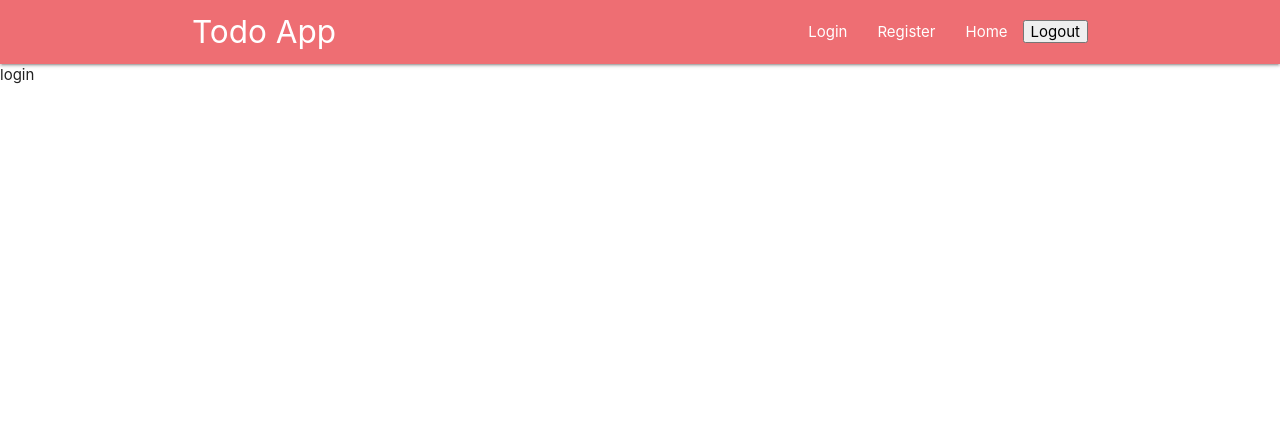
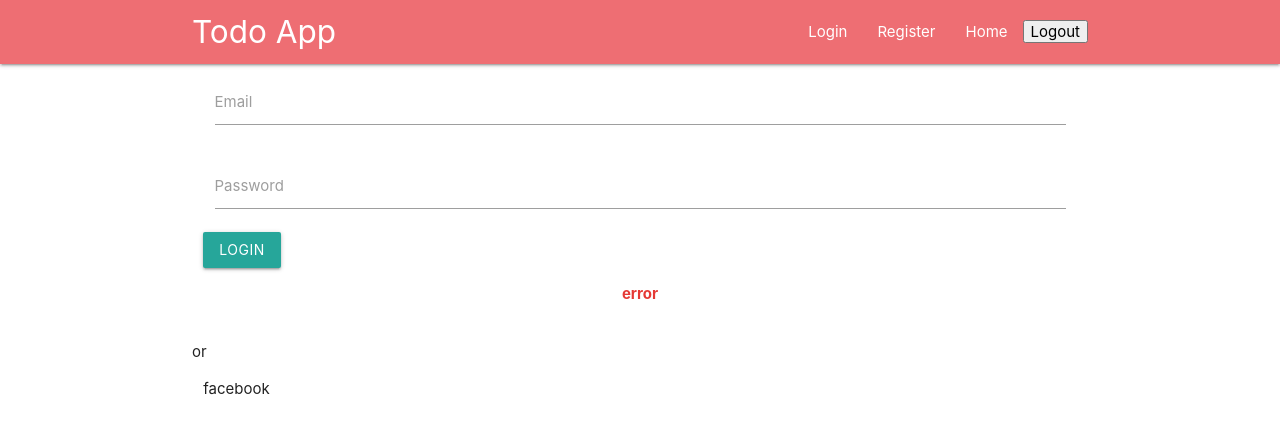
Before and after one commit to mrkaza/todo-react-ts, a React (Create React App) app: page /login in a window 1280 px wide. Shown: the top 432 px of the page. Built offline with nearby package versions, Linux system fonts and the light colour scheme.

Commit message:
login page, route guarding

```diff
--- a/src/App.tsx
+++ b/src/App.tsx
@@ -1,5 +1,5 @@
 import React from 'react';
-import {Route, BrowserRouter, Switch} from 'react-router-dom';
+import {Route, BrowserRouter, Switch, Redirect} from 'react-router-dom';
 import Home from './pages/Home';
 import Login from './pages/Login';
 import Register from './pages/Register';
@@ -7,17 +7,29 @@ import TodoDetails from './pages/TodoDetails';
 import Error from './pages/Error'
 import Navbar from './modules/navbar/index'
 
+import {useSelector} from 'react-redux';
+import {RootStore} from './consts/rootReducer';
+
 function App() {
+  const user = useSelector((state:RootStore) =>state.auth.user)
 
   return (
     <BrowserRouter>
     <div className="App">
       <Navbar />
       <Switch>
-        <Route exact path="/" component={Home} />
-        <Route path="/login" component={Login} />
-        <Route path="/register" component={Register} />
-        <Route path="/todo/:id" component={TodoDetails} />
+        <Route exact path="/">
+          {!user ? <Redirect to="/login" /> : <Home />}
+        </Route>
+        <Route path="/login">
+          {user ? <Redirect to="/" /> : <Login />}
+        </Route>
+        <Route path="/register" >
+          {user ? <Redirect to="/" /> : <Register />}
+        </Route>
+        <Route path="/todo/:id">
+          {!user ? <Redirect to="/login" /> : <TodoDetails />}
+        </Route>
         <Route component={Error} />
       </Switch>
     </div>
--- a/src/consts/rootReducer.tsx
+++ b/src/consts/rootReducer.tsx
@@ -5,4 +5,6 @@ const rootReducer = combineReducers({
     auth:authReducer,
 })
 
+export type RootStore = ReturnType<typeof rootReducer>
+
 export default rootReducer;
--- a/src/index.css
+++ b/src/index.css
@@ -11,3 +11,60 @@ code {
   font-family: source-code-pro, Menlo, Monaco, Consolas, 'Courier New',
     monospace;
 }
+
+.completed {
+  text-decoration: line-through;
+  opacity:0.7
+}
+
+.todo-item {
+  box-shadow: 3px 3px 10px rgba(0,0,0,0.6);
+
+}
+.todo-item a {
+  color:white;
+}
+.title {
+  margin:0;
+  font-size:18px;
+  font-weight: bold;
+  padding:15px;
+}
+.desc {
+  padding:0px 15px;
+}
+.created {
+  font-size:13px;
+
+}
+.edit {
+  padding:0 15px 10px 15px;
+  display:flex;
+  justify-content: space-between;
+  align-items: center;
+}
+.actions {
+  display:flex;
+  justify-content: space-between;
+  align-items: center;
+}
+.action-btn {
+  padding-right: 15px;
+}
+.action-btn button {
+  margin:0 3px
+}
+
+.error-message {
+  text-align: center;
+  font-weight: bold;
+}
+
+select {
+  display: block
+}
+
+.search {
+  display:flex;
+  align-items: center;
+}
--- /dev/null
+++ b/src/modules/auth/components/SignIn.tsx
@@ -0,0 +1,42 @@
+import React, {useState} from 'react';
+import {useDispatch} from 'react-redux';
+import {login} from '../index';
+
+export const SignIn = () => {
+    const [email, setEmail] = useState('');
+    const [password, setPassword] = useState('')
+    const dispatch = useDispatch();
+
+    const handleSubmit = (e:React.SyntheticEvent) => {
+        e.preventDefault();
+        dispatch(login(email, password));
+        setEmail('');
+        setPassword('');
+    }
+
+    return (
+        <div className="container">
+            <div className="row">
+                <form className="col s12" onSubmit={handleSubmit}>
+                    <div className="input-field col s12">
+                        <input value={email} id="email" type="email" onChange={(e) => setEmail(e.target.value)} />
+                        <label htmlFor="email">Email</label>
+                    </div>
+                    <div className="input-field col s12">
+                        <input value={password} id="password" type="password" onChange={(e) => setPassword(e.target.value)} />
+                        <label htmlFor="password">Password</label>
+                    </div>
+                    <button className="btn waves-effect waves-light" type="submit" name="action">Login
+                    </button>
+                </form>
+                <p className=" col s12 red-text text-darken-1 error-message">error</p>
+            </div>
+            <p>or</p>
+            <div className="row">
+                <div className="col s12 facebook">
+                    facebook
+                </div>
+            </div>
+        </div>
+    )
+}
--- a/src/modules/auth/index.tsx
+++ b/src/modules/auth/index.tsx
@@ -2,3 +2,4 @@ export * from './redux/reducers/authReducer';
 export * from './redux/actions/authAction';
 export * from './components/SignUp';
 export * from './redux/actions/authActionTypes';
+export * from './components/SignIn';
--- a/src/pages/Home.tsx
+++ b/src/pages/Home.tsx
@@ -1,6 +1,10 @@
 import React from 'react';
+import {useSelector} from 'react-redux';
+import {RootStore} from '../consts/rootReducer';
 
 const Home = () => {
+    const user = useSelector((state:RootStore) =>state.auth.user)
+    console.log(user);
     return (
         <div>hej</div>
     )
--- a/src/pages/Login.tsx
+++ b/src/pages/Login.tsx
@@ -1,8 +1,9 @@
 import React from 'react';
+import {SignIn} from '../modules/auth/index';
 
 const Login = () => {
     return (
-        <div>login</div>
+        <SignIn />
     )
 }
 
```
